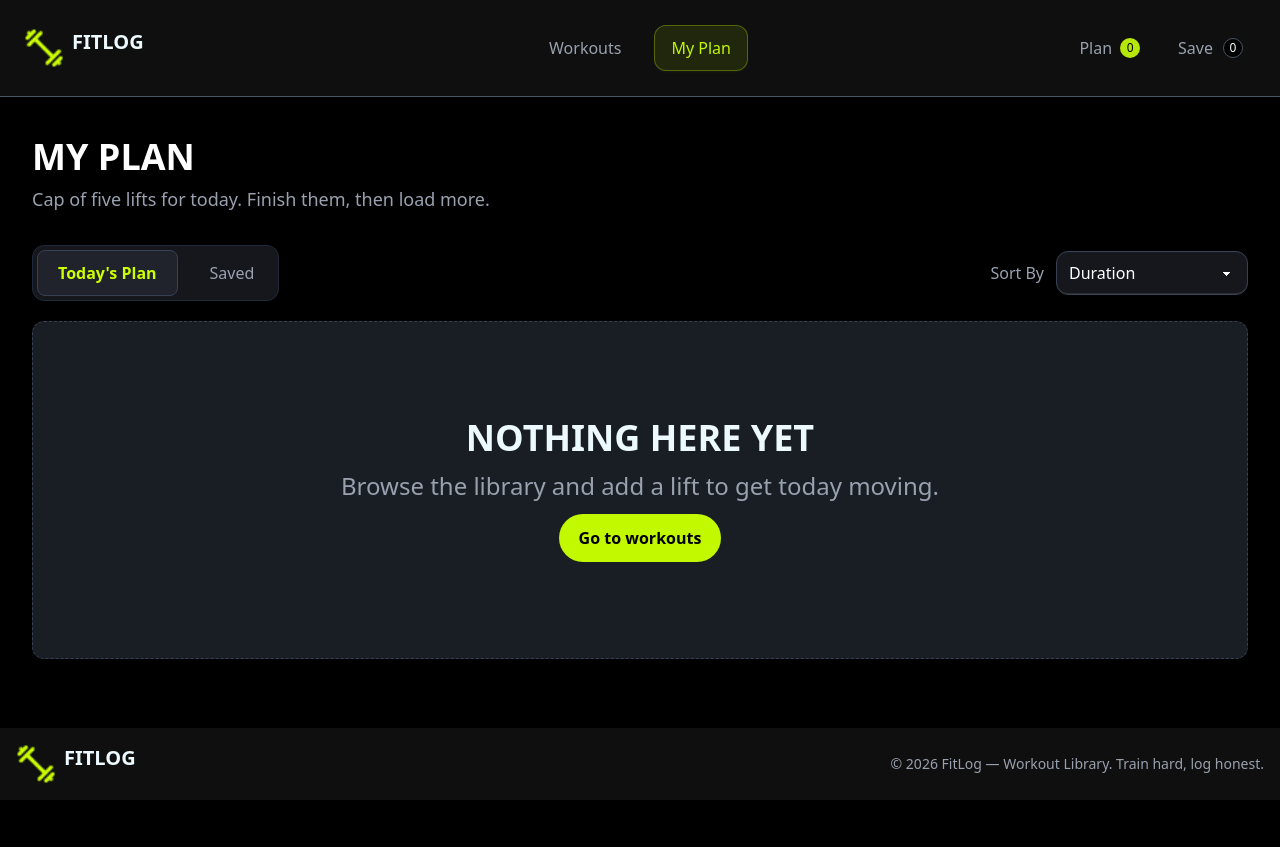
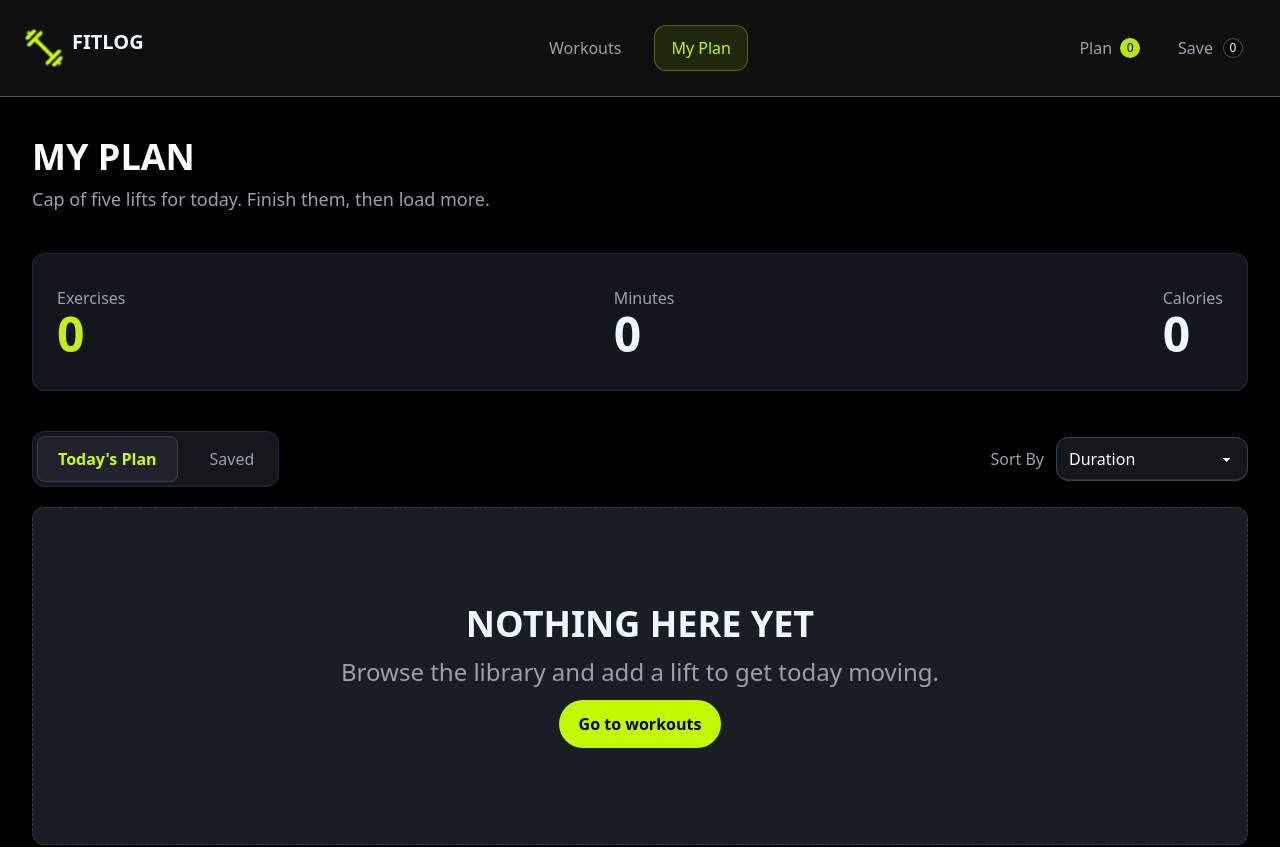
Before and after one commit to rahadshek/fit-log2, a Next.js app: page /my-plan in a window 1280 px wide. Shown: the top 847 px of the page. Built offline with nearby package versions, Linux system fonts and the light colour scheme.

Commit message:
get create overveiew

```diff
--- a/src/app/listed-data/plan/PlanListCard.tsx
+++ b/src/app/listed-data/plan/PlanListCard.tsx
@@ -83,7 +83,7 @@ const PlanListCard = ({ add }: IPlan) => {
           type="button"
           className="flex min-h-10 flex-1 items-center justify-center gap-1.5 rounded-full bg-[#ccff00] px-3 py-2 text-sm font-bold text-black transition-all hover:bg-[#b8e600] active:scale-95 sm:flex-none sm:px-4"
         >
-          <IoMdCheckmark  className="text-lg" />
+          <IoMdCheckmark className="text-lg" />
           Mark as Done
         </button>
 
--- a/src/components/home/Footer.tsx
+++ b/src/components/home/Footer.tsx
@@ -4,23 +4,18 @@ import logo from "@/assets/logo.png";
 
 const Footer = () => {
   return (
-    <div className=" bg-[#0f0f0f]  sticky bottom-0 z-50">
-      <footer className=" container mx-auto footer sm:footer-horizontal text-neutral-content items-center p-4">
-        <aside className="grid-flow-col items-center">
-          <Link href={"/"}>
-            <div className="flex gap-2  ">
+    <footer className="container mx-auto flex flex-col items-center justify-center gap-3 p-4 text-neutral-content sm:flex-row sm:justify-between">
+      <aside className="flex w-full justify-center sm:w-auto">
+        <Link href="/" className="flex items-center justify-center gap-2">
           <Image src={logo} alt="logo" width={40} height={40} />
-              <h2 className=" btn-ghost text-xl font-semibold hidden lg:block ">
-                FITLOG
-              </h2>
-            </div>
+          <h2 className="text-xl font-semibold">FITLOG</h2>
         </Link>
       </aside>
-        <nav className="grid-flow-col gap-4 md:place-self-center md:justify-self-end text-gray-400">
+
+      <nav className="w-full text-center text-gray-400 sm:w-auto">
         © 2026 FitLog — Workout Library. Train hard, log honest.
       </nav>
     </footer>
-    </div>
   );
 };
 
--- a/src/components/my-plan-details/MyPlanDetails.tsx
+++ b/src/components/my-plan-details/MyPlanDetails.tsx
@@ -8,6 +8,7 @@ import SaveCard from "./card/SaveCard";
 import PlanCard from "./card/PlanCard";
 import EmptyCard from "./card/EmptyCard";
 import SortBy from "./sort-by/SortBy";
+import OverviewCard from "../overview/OverviewCard";
 
 type ActiveTab = "plan" | "saved";
 
@@ -41,6 +42,8 @@ const MyPlanDetails = () => {
   const saveSortBy = sortFit(saveWorkout);
 
   return (
+    <div>
+      <OverviewCard activeTab = {activeTab} />
     <div className="mx-auto w-full min-w-0">
       {/* Tabs and Sort By */}
       <div className="mb-5 flex w-full min-w-0 flex-col gap-4 sm:flex-row sm:items-center sm:justify-between">
@@ -111,6 +114,7 @@ const MyPlanDetails = () => {
         </div>
       )}
     </div>
+    </div>
   );
 };
 
--- a/src/components/my-plan-details/card/PlanCard.tsx
+++ b/src/components/my-plan-details/card/PlanCard.tsx
@@ -1,35 +1,76 @@
-import { IPlan } from "@/types/page";
+"use client";
+
+import type { IPlan, IWorkout } from "@/types/page";
 import Link from "next/link";
 import Image from "next/image";
-import { IoMdCheckmark } from "react-icons/io";
+import { IoMdCheckmark, IoMdTime } from "react-icons/io";
 import { IoCloseSharp } from "react-icons/io5";
-import { IoMdTime } from "react-icons/io";
 import { TbFlameFilled } from "react-icons/tb";
 import { FaStar } from "react-icons/fa";
-import { useContext } from "react";
+import { useContext, useState } from "react";
 import { FitContext } from "@/context/FitProvider";
 import { toast } from "react-toastify";
 
 const PlanCard = ({ add }: IPlan) => {
-  const { id, image, name, equipment, duration, rating, caloriesBurned } = add;
+  const {
+    id,
+    image,
+    name,
+    equipment,
+    duration,
+    rating,
+    caloriesBurned,
+  } = add;
+
   const contextPlan = useContext(FitContext);
 
   if (!contextPlan) {
     throw new Error("PlanCard must be inside FitProvider");
   }
 
-  const { setAddWorkout } = contextPlan;
+  const {
+    addWorkout,
+    setAddWorkout,
+  } = contextPlan;
+  const [marked, setMarked] = useState<IWorkout[]>([]);
 
-  const handleRemove = (id: number) => {
-    // console.log('add there',add)
-    setAddWorkout((plan) => plan.filter((item) => item.id !== id));
-    toast.error("Remove from today’s plan");
+  const isAlreadyMarked = marked.some(
+    (workout: IWorkout) => workout.id === id
+  );
+
+  const handleMark = () => {
+    if (isAlreadyMarked) {
+      return;
+    }
+
+    setMarked((prev) => [...prev, add]);
+
+    toast.success(`${name} marked as done!`);
+  };
+
+  const handleRemove = (workoutId: IWorkout["id"]) => {
+    const exists = addWorkout.some(
+      (workout: IWorkout) => workout.id === workoutId
+    );
+
+    if (!exists) {
+      toast.info("Workout is not in today's plan");
+      return;
+    }
+
+    setAddWorkout((prev) =>
+      prev.filter((workout) => workout.id !== workoutId)
+    );
+
+    toast.success(`${name} removed from today's plan`);
   };
 
   return (
     <div className="group flex flex-col gap-5 rounded-2xl border border-white/10 bg-[#15171d] p-4 transition-all duration-300 hover:border-[#ccff00]/40 hover:bg-[#191b22] sm:p-5 lg:flex-row lg:items-center lg:justify-between">
+
       {/* Workout Information */}
       <div className="flex min-w-0 flex-1 items-center gap-4 sm:gap-5">
+
         {/* Workout Image */}
         <div className="relative h-24 w-24 shrink-0 overflow-hidden rounded-xl bg-[#22252d] sm:h-28 sm:w-32">
           <Image
@@ -47,7 +88,9 @@ const PlanCard = ({ add }: IPlan) => {
             {name}
           </h3>
 
-          <p className="mt-1 truncate text-sm text-gray-400">{equipment}</p>
+          <p className="mt-1 truncate text-sm text-gray-400">
+            {equipment}
+          </p>
 
           {/* Workout Stats */}
           <div className="mt-3 flex flex-wrap items-center gap-x-4 gap-y-2 text-xs text-gray-300 sm:text-sm">
@@ -61,16 +104,18 @@ const PlanCard = ({ add }: IPlan) => {
               {caloriesBurned} kcal
             </span>
 
-            <div className="flex min-w-0 items-center gap-1.5">
+            <span className="flex min-w-0 items-center gap-1.5">
               <FaStar className="shrink-0 text-lg text-yellow-400" />
               <span className="truncate">{rating}</span>
-            </div>
+            </span>
           </div>
         </div>
       </div>
 
       {/* Action Buttons */}
       <div className="flex flex-wrap items-center gap-2 border-t border-white/10 pt-4 sm:gap-3 lg:shrink-0 lg:border-t-0 lg:pt-0">
+
+        {/* View Details */}
         <Link
           href={`/workout/${id}`}
           className="flex min-h-10 flex-1 items-center justify-center rounded-full border border-white/15 px-3 py-2 text-center text-sm font-semibold text-gray-200 transition-colors hover:border-[#ccff00]/50 hover:text-[#ccff00] sm:flex-none sm:px-4"
@@ -78,19 +123,27 @@ const PlanCard = ({ add }: IPlan) => {
           View Details
         </Link>
 
+        {/* Mark as Done */}
+        <button
+          onClick={handleMark}
+          disabled={isAlreadyMarked}
+          type="button"
+          className={`flex min-h-10 flex-1 items-center justify-center gap-1.5 rounded-full px-3 py-2 text-sm font-bold transition-all sm:flex-none sm:px-4 ${
+            isAlreadyMarked
+              ? "cursor-not-allowed border border-gray-700 bg-gray-800 text-gray-400"
+              : "cursor-pointer bg-[#ccff00] text-black hover:bg-[#b8e600] active:scale-95"
+          }`}
+        >
+          <IoMdCheckmark className="text-lg" />
+          {isAlreadyMarked ? "Marked Done" : "Mark as Done"}
+        </button>
+
+        {/* Remove Workout */}
         <button
           type="button"
-          className="flex min-h-10 flex-1 items-center justify-center gap-1.5 rounded-full bg-[#ccff00] px-3 py-2 text-sm font-bold text-black transition-all hover:bg-[#b8e600] active:scale-95 sm:flex-none sm:px-4"
-        >
-          <IoMdCheckmark className="text-lg" />
-          Mark as Done
-        </button>
-
-        <button
-          type="button"
-          onClick={() => handleRemove(add.id)}
+          onClick={() => handleRemove(id)}
           aria-label={`Remove ${name} from plan`}
-          className="flex h-10 w-10 shrink-0 items-center justify-center rounded-full border border-white/10 text-gray-400 transition-all hover:border-red-500/40 hover:bg-red-500/10 hover:text-red-400 cursor-pointer"
+          className="flex h-10 w-10 shrink-0 cursor-pointer items-center justify-center rounded-full border border-white/10 text-gray-400 transition-all hover:border-red-500/40 hover:bg-red-500/10 hover:text-red-400"
         >
           <IoCloseSharp className="text-xl" />
         </button>
--- /dev/null
+++ b/src/components/overview/Calories.tsx
@@ -0,0 +1,33 @@
+import { FitContext } from "@/context/FitProvider";
+import React, { useContext } from "react";
+
+type Calories = {
+  activeTap: "plan" | "saved";
+};
+
+const Calories = ({ activeTap }: Calories) => {
+  const context = useContext(FitContext);
+  if (!context) {
+    throw new Error("Exercises must be inside FitProvider");
+  }
+  const { addWorkout, saveWorkout } = context;
+
+  const planCalories = addWorkout.reduce(
+    (total, minutes) => total + minutes.duration,
+    0,
+  );
+  //   console.log('Plan minutes is there',planCalories)
+  const saveCalories = saveWorkout.reduce(
+    (total, minutes) => total + minutes.caloriesBurned,
+    0,
+  );
+  const totalCalories = activeTap === "plan" ? planCalories : saveCalories;
+  return (
+    <div>
+      <h2 className="text-gray-400">Calories</h2>
+      <h2 className="font-semibold text-5xl">{totalCalories}</h2>
+    </div>
+  );
+};
+
+export default Calories;
--- /dev/null
+++ b/src/components/overview/Exercises.tsx
@@ -0,0 +1,30 @@
+"use client";
+import { FitContext } from "@/context/FitProvider";
+
+import React, { useContext } from "react";
+
+type ExercisesProps = {
+  activeTab: "plan" | "saved";
+};
+
+const Exercises = ({ activeTab }: ExercisesProps) => {
+  const context = useContext(FitContext);
+  if (!context) {
+    throw new Error("Exercises must be inside FitProvider");
+  }
+  const { addWorkout, saveWorkout } = context;
+  const addexpercises = addWorkout.length;
+  const saveexpercises = saveWorkout.length;
+
+  const totalExpercises = activeTab === "plan" ? addexpercises : saveexpercises;
+  return (
+    <div>
+      <h2 className="text-gray-400 ">Exercises</h2>
+      <h2 className="text-[#c2f10d] font-semibold text-5xl">
+        {totalExpercises}
+      </h2>
+    </div>
+  );
+};
+
+export default Exercises;
--- /dev/null
+++ b/src/components/overview/Minutes.tsx
@@ -0,0 +1,33 @@
+import { FitContext } from "@/context/FitProvider";
+import React, { useContext } from "react";
+
+type MinutesProps = {
+  activeTab: "plan" | "saved";
+};
+
+const Minutes = ({ activeTab }: MinutesProps) => {
+  const context = useContext(FitContext);
+  if (!context) {
+    throw new Error("Minutes must be inside FitProvider");
+  }
+  const { addWorkout, saveWorkout } = context;
+
+  const planMinutes = addWorkout.reduce(
+    (total, minutes) => total + minutes.duration,
+    0,
+  );
+  //   console.log('Plan minutes is there',planMinutes)
+  const saveMinutes = saveWorkout.reduce(
+    (total, minutes) => total + minutes.duration,
+    0,
+  );
+  const totalMinutes = activeTab === "plan" ? planMinutes : saveMinutes;
+  return (
+    <div>
+      <h2 className="text-gray-400">Minutes</h2>
+      <h2 className="font-semibold text-5xl">{totalMinutes}</h2>
+    </div>
+  );
+};
+
+export default Minutes;
--- /dev/null
+++ b/src/components/overview/OverviewCard.tsx
@@ -0,0 +1,22 @@
+
+import Exercises from "./Exercises";
+import Minutes from "./Minutes";
+import Calories from "./Calories";
+
+type OverviewCardProps = {
+  activeTab: "plan" | "saved";
+};
+
+const OverviewCard = ({ activeTab }: OverviewCardProps) => {
+  return (
+    <div className="border border-gray-800 rounded-xl bg-[#13161d] flex justify-between items-center py-8 px-6  my-10">
+      <Exercises activeTab = {activeTab} />
+
+      <Minutes activeTab = {activeTab} />
+
+      <Calories activeTap = {activeTab} />
+    </div>
+  );
+};
+
+export default OverviewCard;
```
Also changed, not shown: src/app/my-plan/page.tsx (line endings or trailing spaces), src/types/page.tsx (line endings or trailing spaces). Lines whose indentation alone changed are shown as unchanged.
